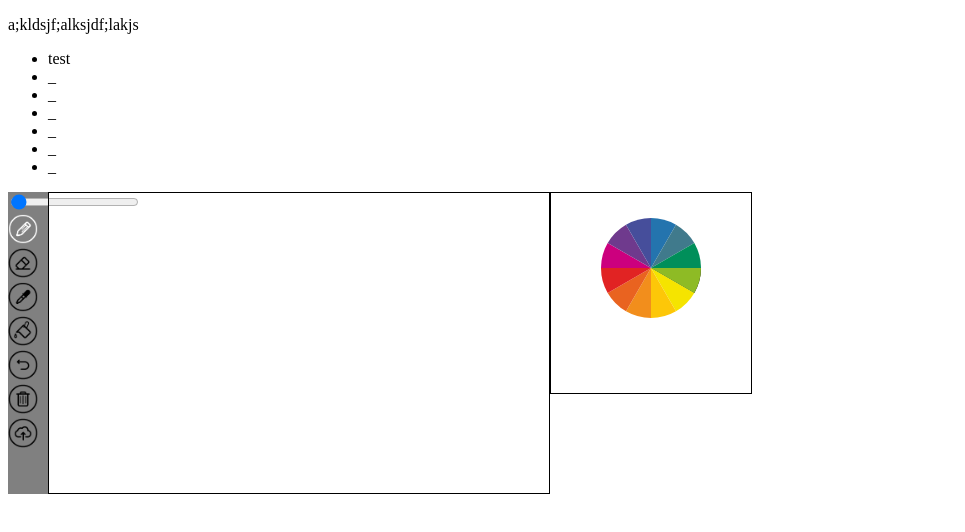
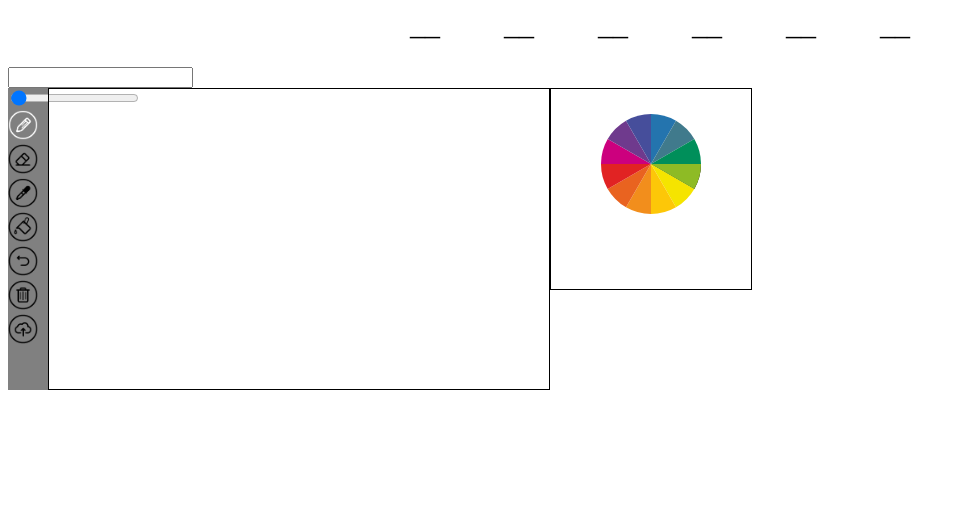
Before and after one commit to kvebox/widgets, a React (Create React App) app in the folder frontend/: page /#/ in a window 1280 px wide. Shown: the top 532 px of the page, without its empty margins (0-965 px from the left). Built offline with nearby package versions, Linux system fonts and the light colour scheme.

Commit message:
Apply placeholder gameplay

```diff
--- a/frontend/src/components/game/game.css
+++ b/frontend/src/components/game/game.css
@@ -1,3 +1,16 @@
 #gameContainer {
     display: block;
 }
+
+#guessContainer {
+    display: flex;
+    list-style-type: none;
+    justify-content: space-between;
+    width: 500px;
+    margin: 0 auto;
+    margin-bottom: 25px;
+}
+
+#guessContainer li {
+    font-size: 30px;
+}
--- a/frontend/src/components/game/game.js
+++ b/frontend/src/components/game/game.js
@@ -0,0 +1,127 @@
+import React from 'react';
+import './game.css';
+import defaultFile from '../../input/default.txt';
+import $ from 'jquery';
+
+
+class Game extends React.Component {
+    constructor(props) {
+        super(props);
+
+        this.list = React.createRef();
+
+        this.state = {
+            guess: '',
+            word: ''
+        };
+
+        this.handleFiles = this.handleFiles.bind(this);
+        this.readDefault = this.readDefault.bind(this);
+        this.setupGame = this.setupGame.bind(this);
+    }
+
+    // resources for file reading: https://stackoverflow.com/questions/27522979/read-a-local-text-file-using-javascript
+
+    readDefault(file){
+        let rawFile = new XMLHttpRequest();
+        let returnText = '';
+        rawFile.open('GET', file, false);
+        rawFile.onreadystatechange = function() {
+            if (rawFile.readyState === 4) {
+                if (rawFile.status === 200 || rawFile.status === 0){
+                    var allText = rawFile.responseText;
+                    returnText = allText;
+                }
+            }
+        };
+        rawFile.send(null);
+        return returnText;
+    }
+
+    chooseWord(){
+        let text = this.readDefault(defaultFile);
+        let divided = text.split(/\n/g);
+        return divided[(Math.floor(Math.random() * divided.length))];
+    }
+
+    // let players submit their own text files to play with
+    handleFiles(e){
+        let fileInput = document.getElementById('fileInput');
+        // console.log(e.target[0]);
+        var file = fileInput.files[0];
+        var textType= /text.*/;
+
+        if (file.type.match(textType)){
+            var reader = new FileReader();
+
+            reader.onload = function(e) {
+                var content = reader.result;
+                let textByLine = content.split('\n');
+                return textByLine;
+            };
+            reader.readAsText(file);
+        } else {
+            alert('File not supported');
+        }
+    }
+
+    componentDidMount(){
+        // jQuery(React.findDOMNode(this.refs.list)).setupGame();
+        this.game();
+    }
+
+    setupGame(){
+        let word = this.chooseWord();
+        let list = document.getElementById('guessContainer');
+        this.setState({word: word});
+
+        for (let i = 0; i < word.length; i++) {
+            $(list).append($("<li>__</li>"));
+        }
+    }
+
+    game(){
+        this.setupGame();
+    }
+
+    win(){
+        if (this.state.word == this.state.guess) {
+            console.log('win');
+            return true;
+        }
+        console.log('lose');
+        return false;
+    }
+
+
+    handleChange(e){
+        this.setState({guess: e.target.value});
+    }
+
+    handleSubmit(e){
+        e.preventDefault();
+        this.win();
+        this.setState({guess: ''});
+    }
+
+    render() {
+        return (
+            <div id='gameContainer'>
+                {/* {this.setupGame()} */}
+                <ul ref={this.list} id='guessContainer'>
+
+                </ul>
+
+                <form onSubmit={(e) => this.handleSubmit(e)}>
+                    <input type='text'
+                           placeholder={this.state.guess}
+                           onChange={e => this.handleChange(e)}>
+                    </input>
+                </form>
+                {/* <input id='fileInput' type='file' onChange={e => this.handleFiles(e)}/> */}
+
+            </div>
+        );
+    }
+}
+export default Game;
--- a/frontend/src/components/game/word.js
+++ /dev/null
@@ -1,114 +0,0 @@
-import React from 'react';
-import './game.css';
-import defaultFile from '../../input/default.txt';
-import $ from 'jquery';
-
-
-class Word extends React.Component {
-    constructor(props) {
-        super(props);
-        this.handleFiles = this.handleFiles.bind(this);
-        this.readDefault = this.readDefault.bind(this);
-
-        this.word = '';
-        this.list = React.createRef();
-
-        this.state = {
-            guess: ''
-        };
-
-        this.setupGame = this.setupGame.bind(this);
-    }
-
-    // resources for file reading: https://stackoverflow.com/questions/27522979/read-a-local-text-file-using-javascript
-
-    readDefault(file){
-        let rawFile = new XMLHttpRequest();
-        let returnText = '';
-        rawFile.open('GET', file, false);
-        rawFile.onreadystatechange = function() {
-            if (rawFile.readyState === 4) {
-                if (rawFile.status === 200 || rawFile.status === 0){
-                    var allText = rawFile.responseText;
-                    returnText = allText;
-                }
-            }
-        };
-        rawFile.send(null);
-        return returnText;
-    }
-
-    chooseWord(){
-        let text = this.readDefault(defaultFile);
-        let divided = text.split(/\n/g);
-        return divided[(Math.floor(Math.random() * divided.length))];
-    }
-
-    // let players submit their own text files to play with
-    handleFiles(e){
-        let fileInput = document.getElementById('fileInput');
-        // console.log(e.target[0]);
-        var file = fileInput.files[0];
-        var textType= /text.*/;
-
-        if (file.type.match(textType)){
-            var reader = new FileReader();
-
-            reader.onload = function(e) {
-                var content = reader.result;
-                let textByLine = content.split('\n');
-                return textByLine;
-            };
-            reader.readAsText(file);
-        } else {
-            alert('File not supported');
-        }
-    }
-
-    componentDidMount(){
-        // jQuery(React.findDOMNode(this.refs.list)).setupGame();
-        this.setupGame();
-    }
-
-    setupGame(){
-        let word = this.chooseWord();
-        let list = document.getElementById('guessContainer');
-
-        for (let i = 0; i < word.length; i++) {
-            $(list).append($("<li>_</li>"));
-        }
-    }
-
-    // game(){
-    //     while (!this.win()){
-    //         guess();
-    //     }
-    // }
-
-    // win(){
-    //     if (this.word === this.state.guess) {
-    //         console.log('win');
-    //         return true;
-    //     }
-    //     return false;
-    // }
-
-
-
-    render() {
-        return (
-            <div id='gameContainer'>
-                {this.setupGame()}
-                <div id ='text'></div>
-                <p>a;kldsjf;alksjdf;lakjs</p>
-                <ul ref={this.list} id='guessContainer'>
-                    <li>test</li>
-
-                </ul>
-                {/* <input id='fileInput' type='file' onChange={e => this.handleFiles(e)}/> */}
-
-            </div>
-        );
-    }
-}
-export default Word;
--- a/frontend/src/components/main/main_page.js
+++ b/frontend/src/components/main/main_page.js
@@ -1,6 +1,6 @@
 import React from 'react';
 import Canvas from '../canvas/canvas';
-import Word from '../game/word';
+import Game from '../game/game';
 import './main.css';
 
 class MainPage extends React.Component {
@@ -8,7 +8,7 @@ class MainPage extends React.Component {
     render() {
         return (
             <div id='mainContainer'>
-                <Word />
+                <Game />
                 <Canvas />
             </div>
         );
```
